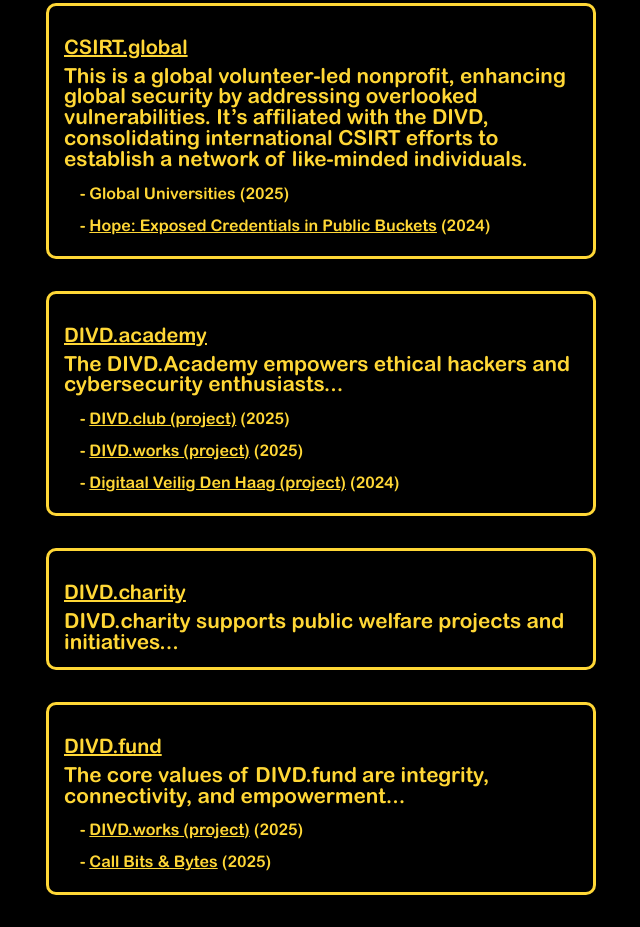
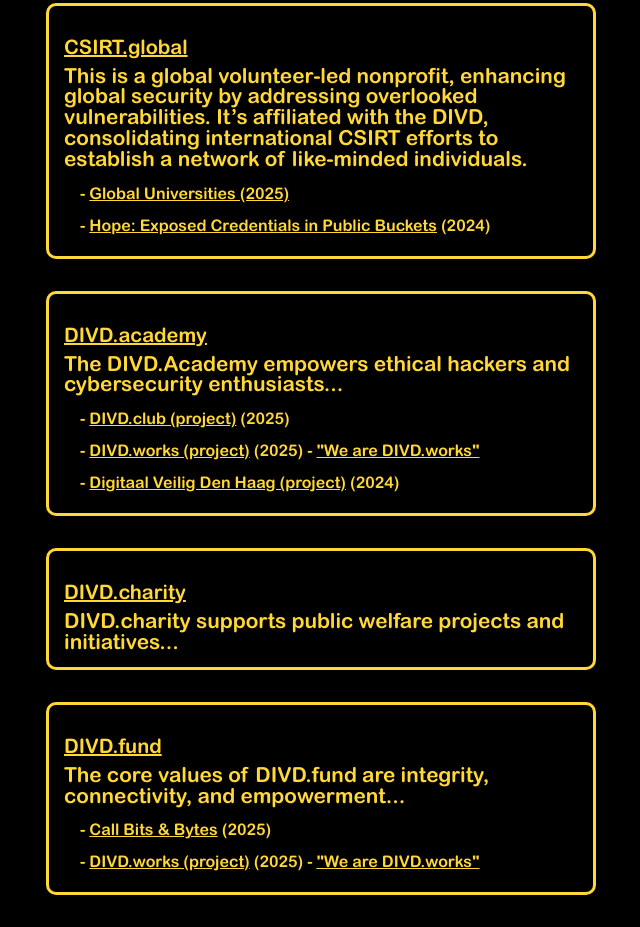
Before and after one commit to DIVD-NL/divd.family, a plain HTML site: page index.html in a window 1280 px wide. Shown: the part 472-1399 px from the top of the page, without its empty margins (319-959 px from the left). Drawn offline with Linux system fonts and the light colour scheme.

Commit message:
update links

```diff
--- a/index.html
+++ b/index.html
@@ -32,7 +32,7 @@
             <p>This is a global volunteer-led nonprofit, enhancing global security by addressing overlooked vulnerabilities. It’s affiliated with the DIVD, consolidating international CSIRT efforts to establish a network of like-minded individuals.</p>
 
             <ul class="project-list">
-              <li id="universities">Global Universities (2025)</li>
+              <li id="universities"><a href="https://github.com/csirt-global/project-global-universities" target="_blank" id="project-global-universities">Global Universities (2025)</a></li>
               <li><a href="https://csirt.global/cases/CG-2024-00003/index.html" target="_blank" id="hope">Hope: Exposed Credentials in Public Buckets</a> (2024)</li>
             </ul>
           </div>
@@ -43,7 +43,7 @@
 
             <ul class="project-list">
               <li><a href="https://divd.club/" target="_blank" id="club">DIVD.club (project)</a> (2025)</li>
-              <li><a href="https://divd.works/" target="_blank" id="works">DIVD.works (project)</a> (2025)</li>
+              <li><a href="https://divd.works/" target="_blank" id="works">DIVD.works (project)</a> (2025) - <a href="https://youtu.be/pZl8XzzPL-E?si=kRcEGKYFs_eFqjIA" target="_blank" id="we-are-works">"We are DIVD.works"</a> </li>
               <li><a href="https://securitydelta.nl/..." target="_blank" id="denhaag">Digitaal Veilig Den Haag (project)</a> (2024)</li>
             </ul>
           </div>
@@ -58,8 +58,8 @@
             <p>The core values of DIVD.fund are integrity, connectivity, and empowerment...</p>
 
             <ul class="project-list">
-              <li><a href="https://divd.works/" target="_blank" id="works-fund">DIVD.works (project)</a> (2025)</li>
               <li><a href="https://divd.fund/bits-bytes/" target="_blank" id="bitsbytes">Call Bits & Bytes</a> (2025)</li>
+              <li><a href="https://divd.works/" target="_blank" id="works">DIVD.works (project)</a> (2025) - <a href="https://youtu.be/pZl8XzzPL-E?si=kRcEGKYFs_eFqjIA" target="_blank" id="we-are-works">"We are DIVD.works"</a> </li>
             </ul>
           </div>
         </div>
```
